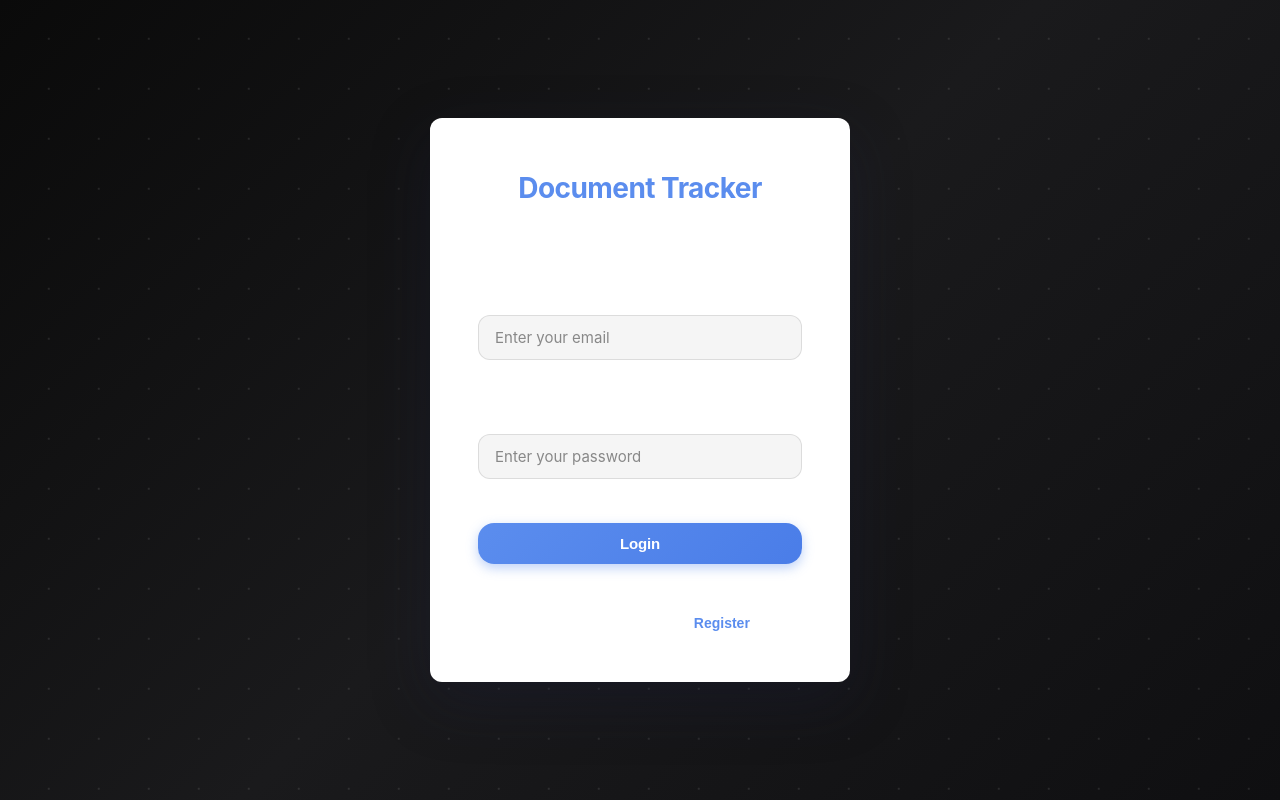
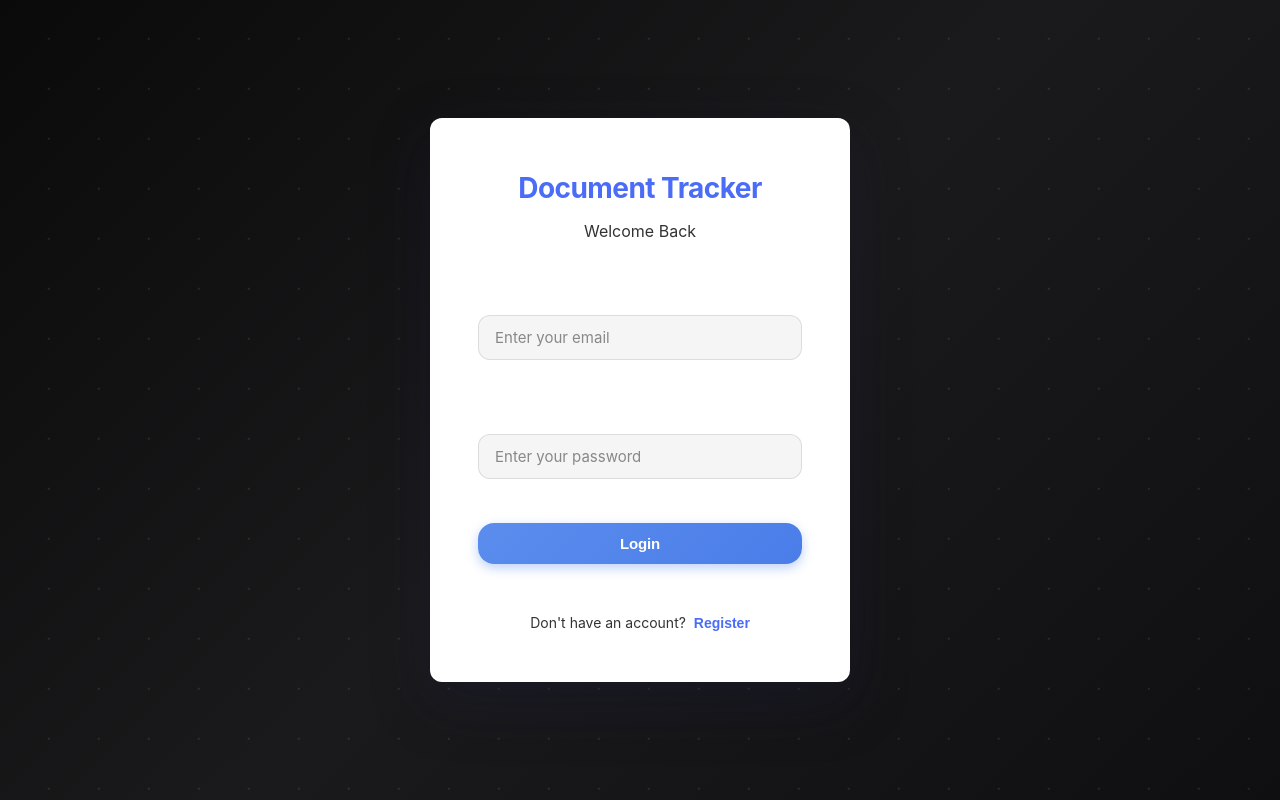
Before and after one commit to shriyanskumar/shreyEL, a React (Create React App) app in the folder frontend/: page /login in a window 1280 px wide. Built offline with nearby package versions, Linux system fonts and the light colour scheme; no server answers.

Commit message:
Update auth.css

```diff
--- a/frontend/src/styles/auth.css
+++ b/frontend/src/styles/auth.css
@@ -37,7 +37,7 @@
 }
 
 .auth-card {
-  background: var(--text-white);
+  background: #ffffff;
   border-radius: 12px;
   box-shadow: 0 20px 60px rgba(26, 31, 58, 0.3);
   padding: 48px;
@@ -45,6 +45,11 @@
   max-width: 420px;
   z-index: 10;
   position: relative;
+  color: #333333;
+}
+
+.auth-card * {
+  color: inherit;
 }
 
 .auth-header {
@@ -54,14 +59,14 @@
 
 .auth-header h1 {
   font-size: 28px;
-  color: var(--primary-blue);
+  color: #4a6cf7;
   margin: 0 0 8px 0;
   font-weight: 700;
 }
 
 .auth-header p {
   font-size: 16px;
-  color: var(--dark-gray);
+  color: #333333;
   margin: 0;
 }
 
@@ -102,7 +107,7 @@
 .form-group label {
   font-size: 14px;
   font-weight: 600;
-  color: var(--primary-blue);
+  color: #333333;
   margin-bottom: 8px;
 }
 
@@ -193,13 +198,13 @@
 .auth-footer p {
   margin: 0;
   font-size: 14px;
-  color: var(--dark-gray);
+  color: #333333;
 }
 
 .auth-toggle-btn {
   background: none;
   border: none;
-  color: var(--primary-blue);
+  color: #4a6cf7;
   font-weight: 600;
   cursor: pointer;
   font-size: 14px;
```
